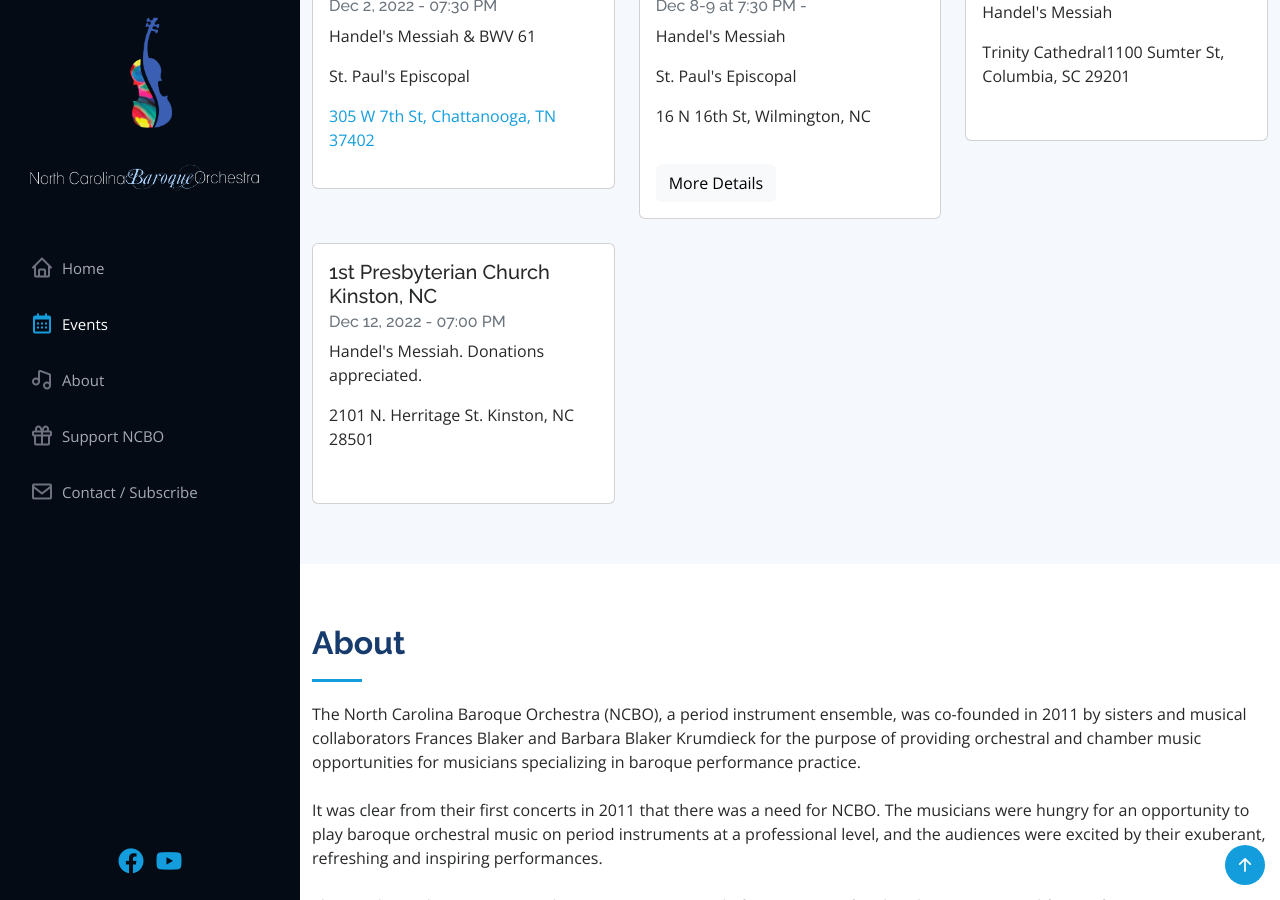
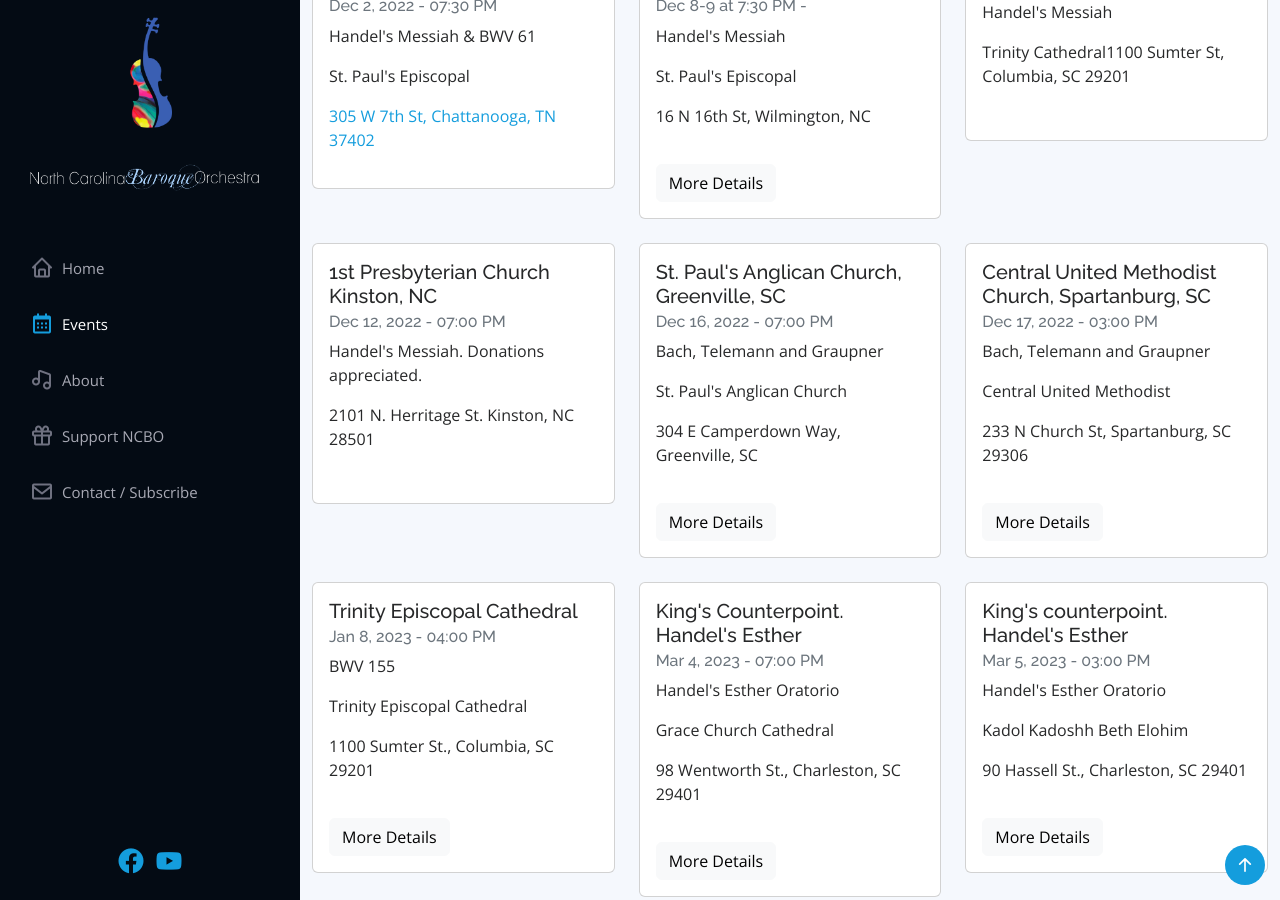
Before and after one commit to ncbaroqueorchestra/ncboweb, a Jekyll site: the page built from index.md, in a window 1280 px wide and 900 px high, scrolled down 1141 px. Built offline with Jekyll 4.4.1, drawn with Linux system fonts in a browser that asks for light colours; comment, search, counter and statistics services are not loaded; some of the changed text lies outside the part shown.

Commit message:
Updated NCBO events

```diff
--- a/_data/events.yml
+++ b/_data/events.yml
@@ -37,13 +37,76 @@
   ticketurl:
   eventimageurl:
   eventdetailsurl:
-
-
-
-
-
-
-
+- heading: St. Paul's Anglican Church, Greenville, SC
+  eventdate: Dec 16, 2022
+  eventtime: 07:00 PM
+  description: Bach, Telemann and Graupner
+  venue: St. Paul's Anglican Church
+  address: 304 E Camperdown Way, Greenville, SC
+  mapurl:
+  ticketurl:
+  eventimageurl:
+  eventdetailsurl: https://scbach.org/20222023-season
+- heading: Central United Methodist Church, Spartanburg, SC
+  eventdate: Dec 17, 2022
+  eventtime: 03:00 PM
+  description: Bach, Telemann and Graupner
+  venue: Central United Methodist
+  address: 233 N Church St, Spartanburg, SC 29306
+  mapurl:
+  ticketurl:
+  eventimageurl:
+  eventdetailsurl: https://scbach.org/20222023-season
+- heading: Trinity Episcopal Cathedral
+  eventdate: Jan 8, 2023
+  eventtime: 04:00 PM
+  description: BWV 155
+  venue: Trinity Episcopal Cathedral
+  address: 1100 Sumter St., Columbia, SC 29201
+  mapurl:
+  ticketurl:
+  eventimageurl:
+  eventdetailsurl: trinitysc.org
+- heading: King's Counterpoint. Handel's Esther
+  eventdate: Mar 4, 2023
+  eventtime: 07:00 PM
+  description: Handel's Esther Oratorio
+  venue: Grace Church Cathedral
+  address: 98 Wentworth St., Charleston, SC 29401
+  mapurl:
+  ticketurl:
+  eventimageurl:
+  eventdetailsurl: https://www.thekingscounterpoint.com
+- heading: King's counterpoint. Handel's Esther
+  eventdate: Mar 5, 2023
+  eventtime: 03:00 PM
+  description: Handel's Esther Oratorio
+  venue: Kadol Kadoshh Beth Elohim
+  address: 90 Hassell St., Charleston, SC 29401
+  mapurl:
+  ticketurl:
+  eventimageurl:
+  eventdetailsurl: https://www.thekingscounterpoint.com
+- heading: Trinity Episcopal Cathedral
+  eventdate: Mar 26, 2023
+  eventtime: 04:00 PM
+  description: Bach's Magnificat
+  venue: Trinity Episcopal Cathedral
+  address: 1100 Sumter St, Columbia, SC
+  mapurl:
+  ticketurl:
+  eventimageurl:
+  eventdetailsurl: trinitysc.org
+- heading: Craven Community College, New Bern, NC
+  eventdate: Apr 20, 2023
+  eventtime: 07:30 PM
+  description: NCBO full orchestra directed by Frances Blaker
+  venue: Craven ommunity College Orringer Auditorium
+  address: Craven Community College New Bern, NC
+  mapurl:
+  ticketurl:
+  eventimageurl:
+  eventdetailsurl: https://cravencc.edu/llc/performing-arts-series
 
 
 
```
